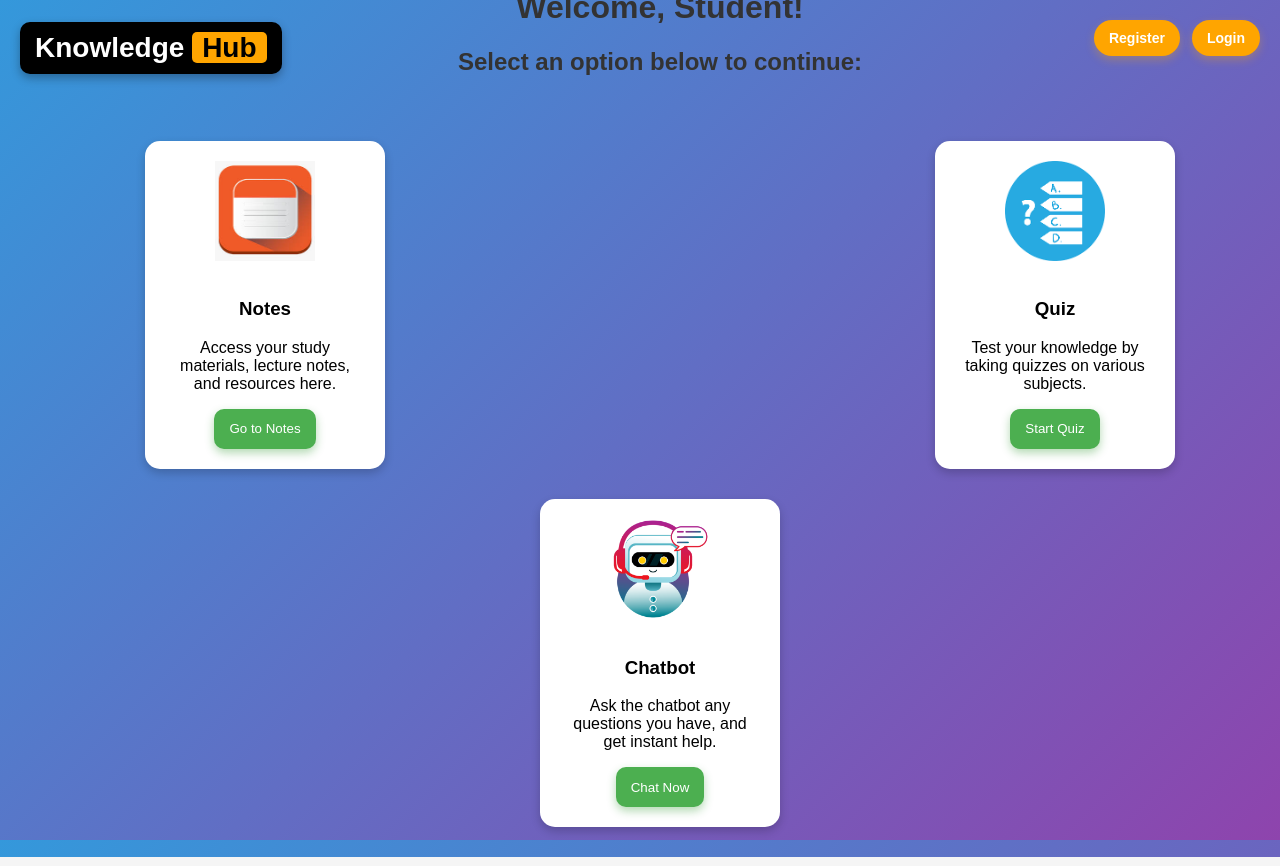
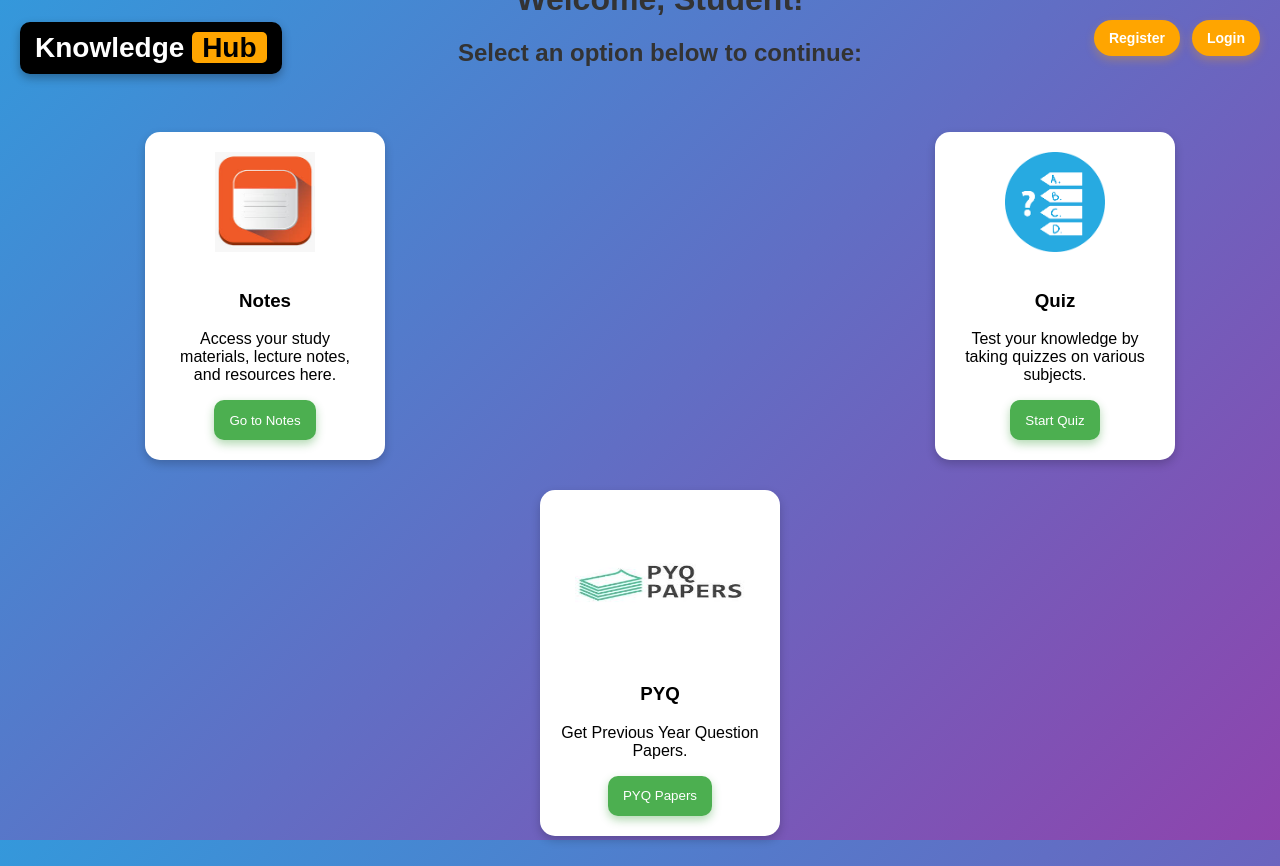
Before and after one commit to piyushsainips/my-app, a React (Create React App) app: page / in a window 1280 px wide. Shown: the top 866 px of the page. Built offline with nearby package versions, Linux system fonts and the light colour scheme.

Commit message:
PYQ Update

```diff
--- a/src/component/study.css
+++ b/src/component/study.css
@@ -123,7 +123,7 @@
 }
 
 .option-card:hover {
-    transform: scale(1.05);
+    transform: scale(1.2);
     box-shadow: 0 8px 20px rgba(0, 0, 0, 0.3);
 }
 
@@ -134,11 +134,21 @@
     margin-bottom: 15px;
     transition: transform 0.3s;
 }
+.option-icon1 {
+    width: 170px;
+    height: 120px;
+    margin-top: 15px;
+    margin-bottom: 15px;
+    transition: transform 0.3s;
+}
+
 
 .option-card:hover .option-icon {
-    transform: rotate(10deg);
+    transform: rotate(15deg);
 }
-
+.option-card:hover .option-icon1 {
+    transform: rotate(15deg);
+}
 /* Button styling for the options */
 .btn {
     background-color: #4CAF50;
--- a/src/component/study.js
+++ b/src/component/study.js
@@ -10,7 +10,7 @@ import { } from 'firebase/storage'; // Firebase storage
 // Importing images from assets folder
 import notesIcon from '../assest/notes.jpeg'; // Correct path for Notes image
 import quizIcon from '../assest/quiz1.png'; // Correct path for Quiz image
-import chatbotIcon from '../assest/ai_chat.png'; // Correct path for Chatbot image
+import PYQIcon from '../assest/PYQ.jpg'; // Correct path for Chatbot image
 import profileIcon from '../assest/profile.jpeg'; // Profile icon
 
 // Import the WaitingScreen component
@@ -179,10 +179,10 @@ const StudentDashboard = () => {
                     </div>
 
                     <div className="option-card">
-                        <img src={chatbotIcon} alt="Chatbot Icon" className="option-icon" />
-                        <h3>Chatbot</h3>
-                        <p>Ask the chatbot any questions you have, and get instant help.</p>
-                        <button className="btn" onClick={() => navigate('/chatbot')}>Chat Now</button>
+                        <img src={PYQIcon} alt="PYQ Icon" className="option-icon1" />
+                        <h3>PYQ</h3>
+                        <p>Get Previous Year Question Papers.</p>
+                        <button className="btn" onClick={() => navigate('/pyq')}>PYQ Papers</button>
                     </div>
                 </div>
             </div>
```
Also changed, not shown: src/assest/PYQ.jpg (added), src/assest/ai_chat.png (deleted).
